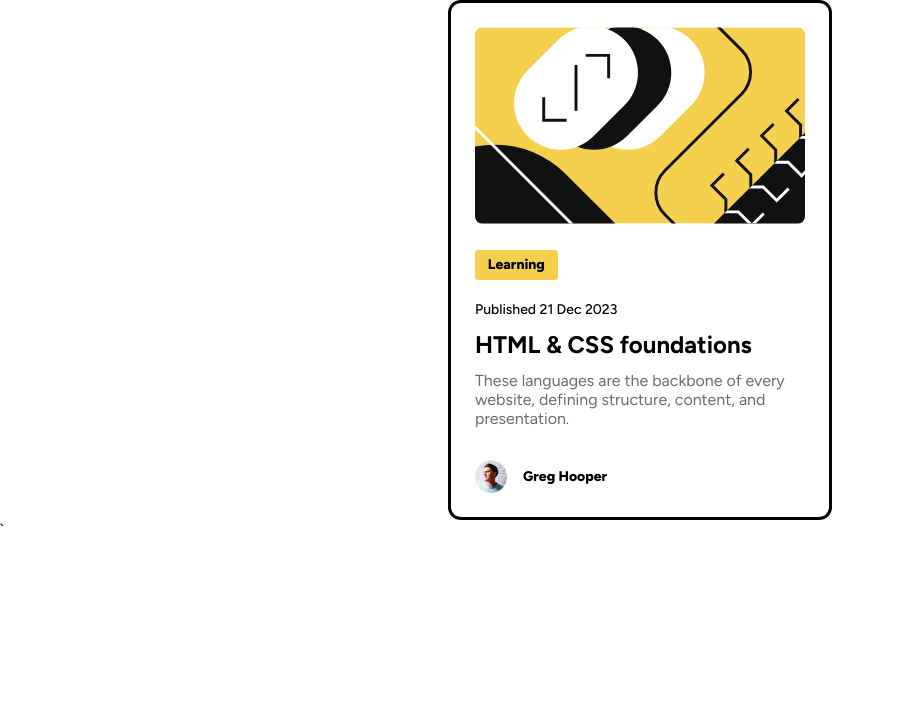
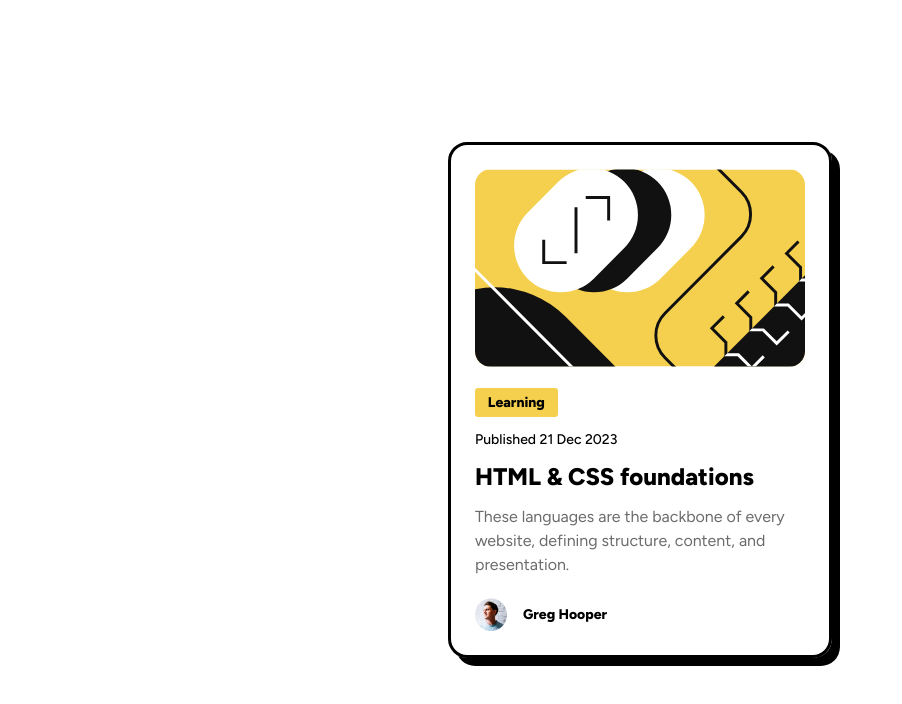
Before and after one commit to 6alactico/Blog-Preview-Card, a plain HTML site: page index.html in a window 1280 px wide. Shown: the whole page, without its empty margins (0-902 px from the left). Drawn offline with Linux system fonts and the light colour scheme.

Commit message:
change spacing & add box shadow

```diff
--- a/index.html
+++ b/index.html
@@ -14,58 +14,67 @@
     }
 
     body {
+      display: flex;
       font-family: "Figtree", sans-serif;;
       height: 100vh;
     }
 
     #card-container {
-      border-radius: 0.8rem;
+      border-radius: 1.2rem;
       border-style: solid;
+      box-shadow: 0.5rem 0.5rem black;
       display: flex;
       flex-direction: column;
-      gap: 2rem;
+      gap: 1.3rem;
       padding: 1.5rem;
       margin: auto;
       width: 24rem;
     }
 
     #illustration-img {
-      border-radius: 0.5rem;
+      border-radius: 1rem;
       display: inline-block;
     }
 
     #text-container {
       display: flex;
       flex-direction: column;
-      gap: 0.75rem;
+      gap: 0.875rem;
     }
-    h1 {
-      font-size: 1.5rem;
+
+    #tag {
+      font-size: 0.875rem;
+      font-weight: 800;
     }
+    #tag span {
+      background: hsl(47 88 63);
+      border-radius: 0.2rem;
+      display: inline-block;
+      padding: 0.4rem 0.8rem;
+    }
+
     #date {
       font-size: 0.875rem;
       font-weight: 500;
     }
 
-    #tag {
-      font-size: 0.875rem;
+    h1 {
+      font-size: 1.5rem;
       font-weight: 800;
-      margin-bottom: 1rem;
     }
-    #tag span {
-      border-radius: 0.2rem;
-      display: inline;
-      background: hsl(47 88 63);
-      padding: 0.4rem 0.8rem;
+    h1:hover {
+      color: hsl(47 88 63);
+      cursor: pointer;
     }
 
     #main-text {
       color: hsl(0 0 42);
+      line-height: 1.5rem;
     }
 
     #avatar-container {
+      align-items: center;
       display: flex;
-      align-items: center;
       gap: 1rem;
       font-size: 0.875rem;
       font-weight: 800;
@@ -77,7 +86,7 @@
 </head>
 <body>
   <div id="card-container">
-    <img id="illustration-img" src="/assets/images/illustration-article.svg">
+    <img id="illustration-img" src="/assets/images/illustration-article.svg" alt="graphic design illustration">
     <div id="text-container">
       <p id="tag"><span>Learning</span></p>
       <p id="date">Published 21 Dec 2023</p>
@@ -85,9 +94,9 @@
       <p id="main-text">These languages are the backbone of every website, defining structure, content, and presentation.</p>
     </div>
     <footer id="avatar-container">
-      <img id="avatar-img" src="/assets/images/image-avatar.webp">
+      <img id="avatar-img" src="/assets/images/image-avatar.webp" alt="avatar image">
         <p>Greg Hooper</p>
     </footer>
   </div>
 </body>
-</html>`
+</html>
```
